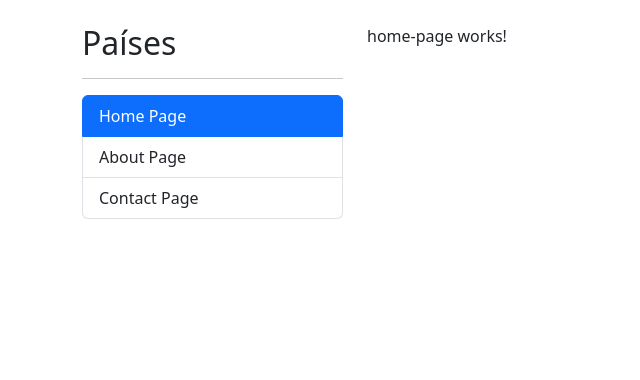
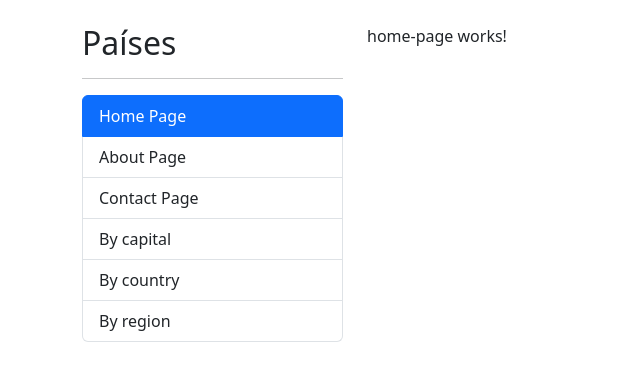
Before and after one commit to alvaroHdZ95/04-countryApp, an Angular app: page / in a window 1280 px wide. Shown: the top 380 px of the page, without its empty margins (0-640 px from the left). Built offline with nearby package versions, Linux system fonts and the light colour scheme.

Commit message:
S09 - LazyLoad - Carga perezosa

```diff
--- a/src/app/app-routing.module.ts
+++ b/src/app/app-routing.module.ts
@@ -21,6 +21,12 @@
     component: ContactPageComponent
   },
 
+  {
+    path: 'countries',
+    //* import() es una promesa
+    loadChildren: () => import('./countries/countries.module')
+      .then( m => m.CountriesModule )
+  },
 
   {
     path: '**',
--- a/src/app/shared/components/sidebar/sidebar.component.html
+++ b/src/app/shared/components/sidebar/sidebar.component.html
@@ -28,4 +28,31 @@
   >
     Contact Page
   </li>
+
+  <li
+  routerLink="coutries/by-capital"
+  routerLinkActive="active"
+  [routerLinkActiveOptions]="{ exact: true }"
+    class="list-group-item"
+  >
+    By capital
+  </li>
+
+  <li
+  routerLink="countries/by-country"
+  routerLinkActive="active"
+  [routerLinkActiveOptions]="{ exact: true }"
+    class="list-group-item"
+  >
+    By country
+  </li>
+
+  <li
+  routerLink="countries/by-region"
+  routerLinkActive="active"
+  [routerLinkActiveOptions]="{ exact: true }"
+    class="list-group-item"
+  >
+    By region
+  </li>
 </ul>
```
